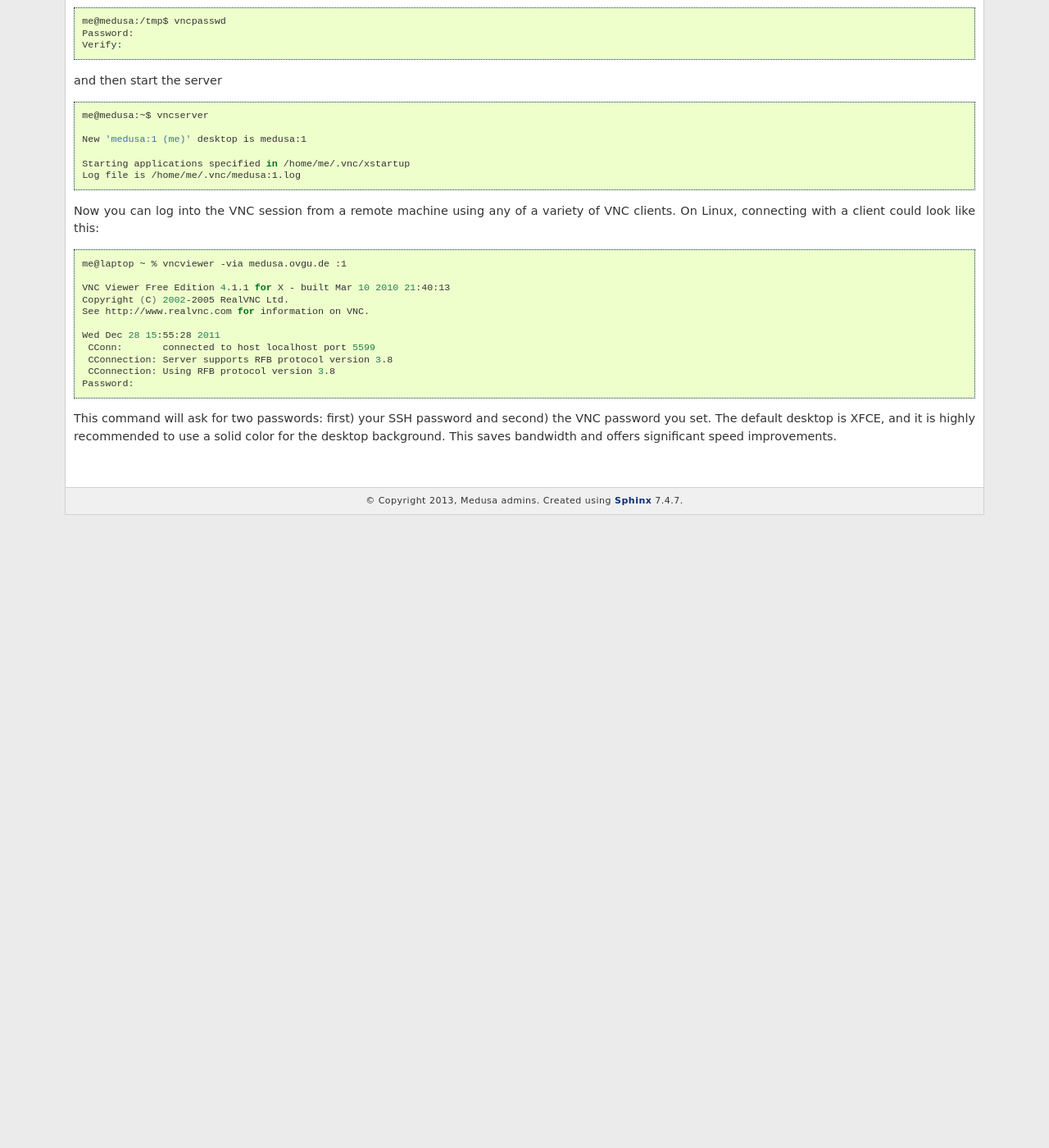
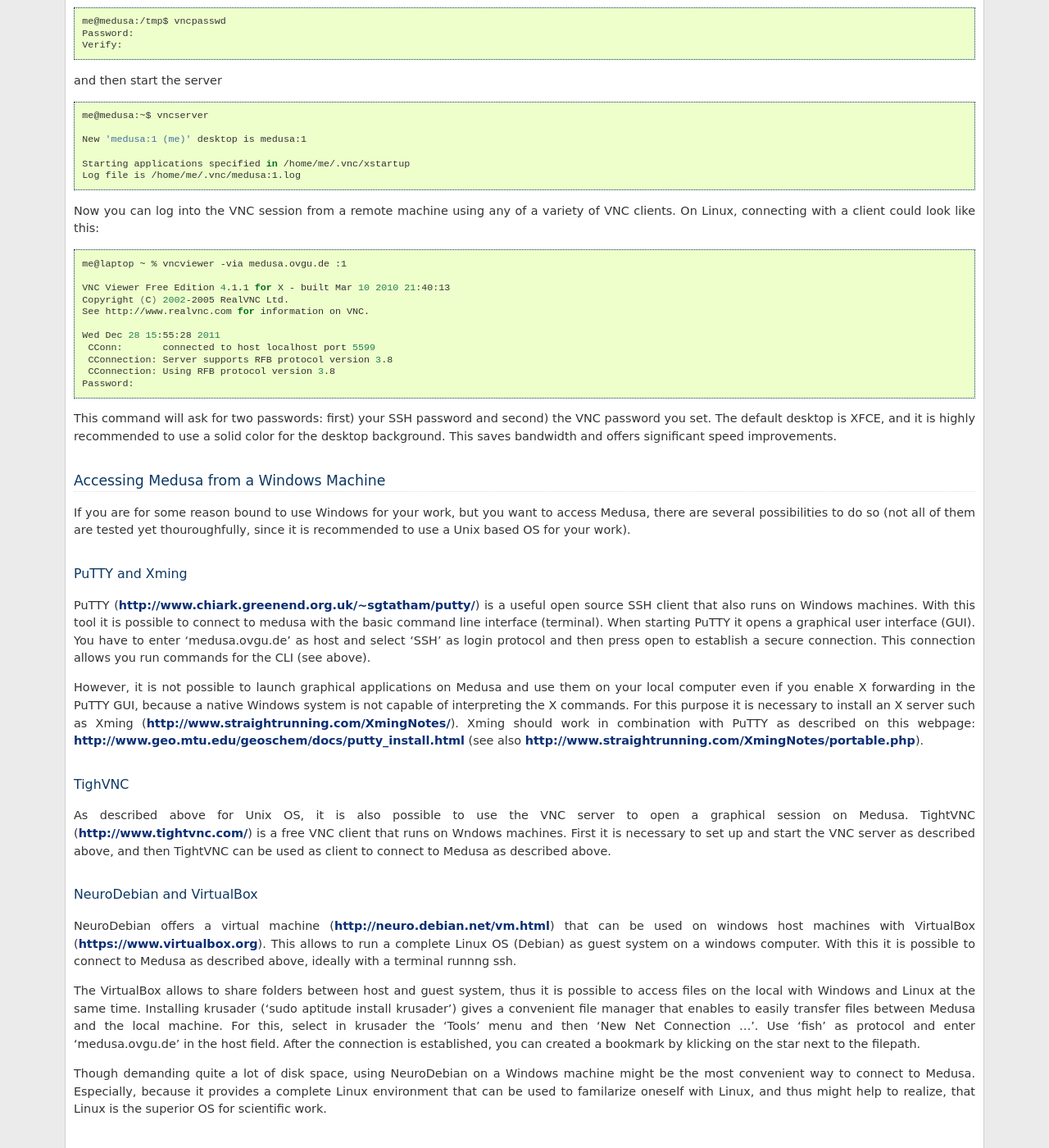
Before and after one commit to psychoinformatics-de/ipsy-docs, a Sphinx documentation site: the page built from source/userdoc/accessing_medusa.rst, in a window 1280 px wide and 1400 px high, scrolled down 724 px. Shown: the whole window at 82% size. Built offline with Sphinx 7.4.7, drawn with Linux system fonts in a browser that asks for light colours; formulas are drawn with MathJax 3; before the commit the page ends 1352 px from its top, so only the background shows below that.

Commit message:
ADD: Access medusa from windows machines

```diff
--- a/source/userdoc/accessing_medusa.rst
+++ b/source/userdoc/accessing_medusa.rst
@@ -77,3 +77,29 @@ clients. On Linux, connecting with a client could look like this:
 This command will ask for two passwords: first) your SSH password and second) the VNC
 password you set. The default desktop is XFCE, and it is highly recommended to use a solid
 color for the desktop background. This saves bandwidth and offers significant speed improvements.
+
+Accessing Medusa from a Windows Machine
+=======================================
+If you are for some reason bound to use Windows for your work, but you want to access Medusa, there are several possibilities to do so (not all of them are tested yet thouroughfully, since it is recommended to use a Unix based OS for your work).
+
+PuTTY and Xming
+---------------
+PuTTY (http://www.chiark.greenend.org.uk/~sgtatham/putty/) is a useful open source SSH client that also runs on Windows machines. With this tool it is possible to connect to medusa with the basic command line interface (terminal). When starting PuTTY it opens a graphical user interface (GUI). You have to enter 'medusa.ovgu.de' as host and select 'SSH' as login protocol and then press open to establish a secure connection. This connection allows you run commands for the CLI (see above).
+
+However, it is not possible to launch graphical applications on Medusa and use them on your local computer even if you enable X forwarding in the PuTTY GUI, because a native Windows system is not capable of interpreting the X commands. For this purpose it is necessary to install an X server such as Xming (http://www.straightrunning.com/XmingNotes/). Xming should work in combination with PuTTY as described on this webpage: http://www.geo.mtu.edu/geoschem/docs/putty_install.html (see also http://www.straightrunning.com/XmingNotes/portable.php).
+
+
+TighVNC
+-------
+
+As described above for Unix OS, it is also possible to use the VNC server to open a graphical session on Medusa. TightVNC (http://www.tightvnc.com/) is a free VNC client that runs on Wndows machines. First it is necessary to set up and start the VNC server as described above, and then TightVNC can be used as client to connect to Medusa as described above.
+
+
+NeuroDebian and VirtualBox
+--------------------------
+
+NeuroDebian offers a virtual machine (http://neuro.debian.net/vm.html) that can be used on windows host machines with VirtualBox (https://www.virtualbox.org). This allows to run a complete Linux OS (Debian) as guest system on a windows computer. With this it is possible to connect to Medusa as described above, ideally with a terminal runnng ssh.
+
+The VirtualBox allows to share folders between host and guest system, thus it is possible to access files on the local  with Windows and Linux at the same time. Installing krusader ('sudo aptitude install krusader') gives a convenient file manager that enables to easily transfer files between Medusa and the local machine. For this, select in krusader the  'Tools' menu and then 'New Net Connection ...'. Use 'fish' as protocol and enter 'medusa.ovgu.de' in the host field. After the connection is established, you can created a bookmark by klicking on the star next to the filepath.
+
+Though demanding quite a lot of disk space, using NeuroDebian on a Windows machine might be the most convenient way to connect to Medusa. Especially, because it provides a complete Linux environment that can be used to familarize oneself with Linux, and thus might help to realize, that Linux is the superior OS for scientific work.
```
